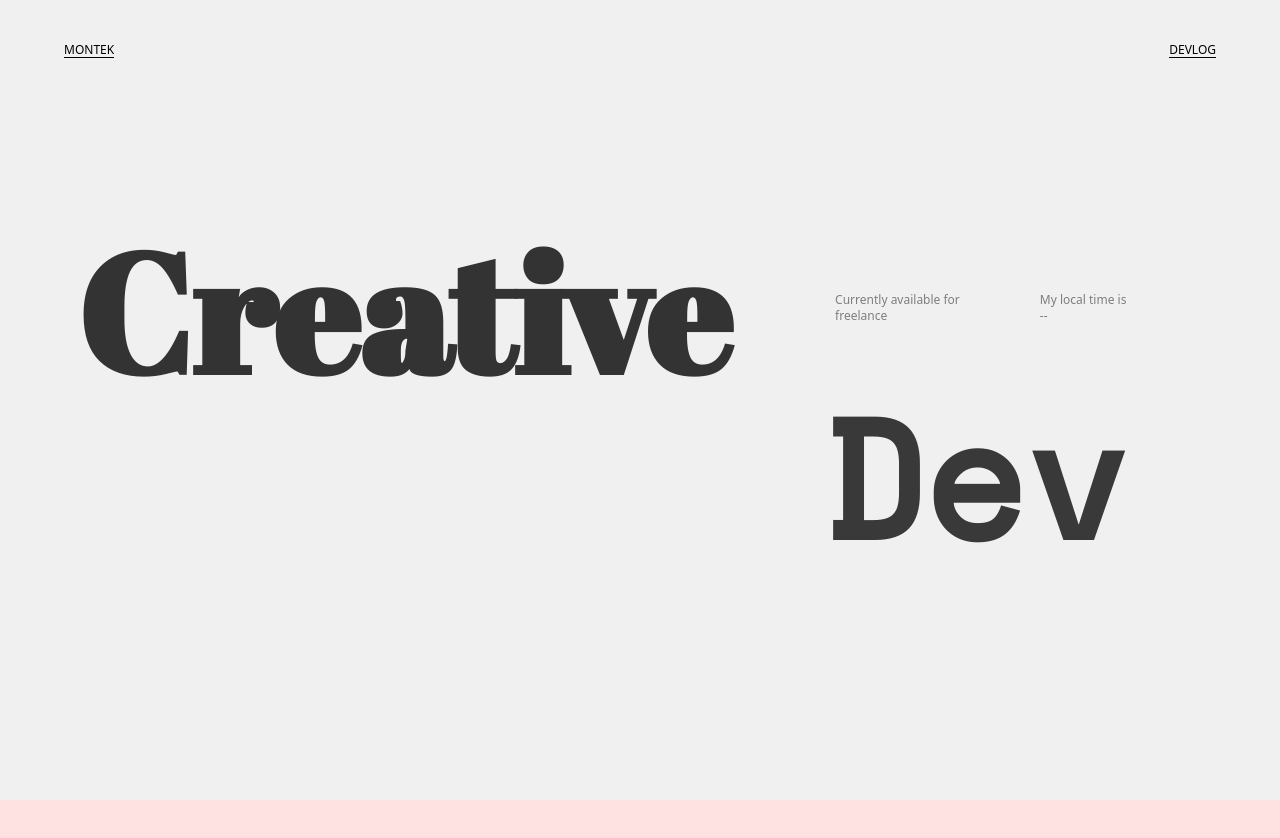
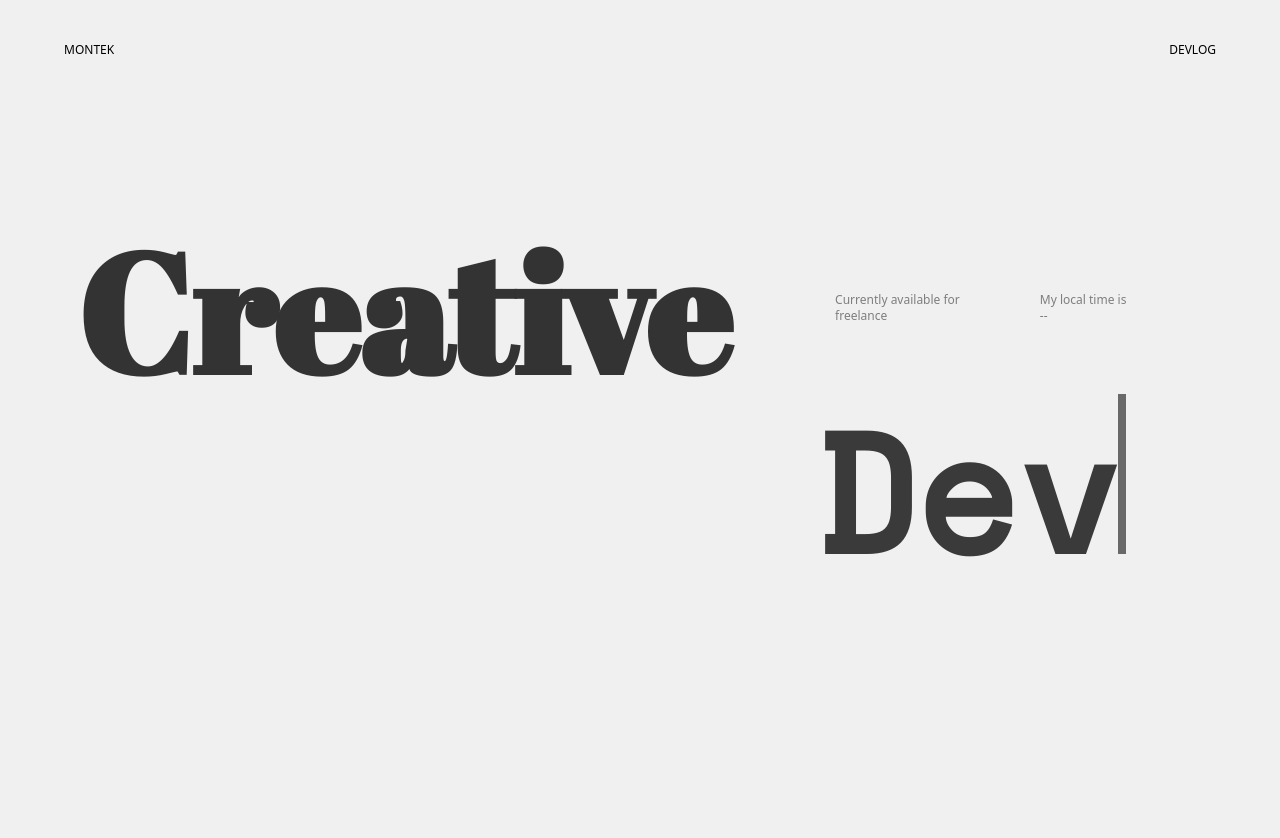
Before and after one commit to Montekkundan/Portfolio, a Next.js app: page / in a window 1280 px wide. Shown: the top 838 px of the page. Built offline with nearby package versions, Linux system fonts and the light colour scheme.

Commit message:
added scrolltrigger

```diff
--- a/components/data.ts
+++ b/components/data.ts
@@ -1,6 +1,6 @@
 export default [
     './images/me.JPG',
-    'https://drscdn.500px.org/photo/126979479/w%3D440_h%3D440/v2?webp=true&v=2&sig=09ea71b0ddb91e24a59cecfb79a0189a2ab575d10372d3e8d3258e38f97a6a49',
-
+    './images/montek.gif',
+    './images/monty.JPG',
 
   ]
--- a/next.config.js
+++ b/next.config.js
@@ -1,4 +1,5 @@
 /** @type {import('next').NextConfig} */
+
 module.exports = {
   reactStrictMode: true,
 }
--- a/pages/index.tsx
+++ b/pages/index.tsx
@@ -6,10 +6,10 @@ import { useProgress } from '@react-three/drei';
 import { motion } from 'framer-motion';
 import ReactLoading from 'react-loading';
 import metadata from '../metadata.json';
-import gsap from 'gsap';
-import { Typewriter } from 'react-simple-typewriter'
 import Link from 'next/link';
 import DragImage from '../components/draggerImage';
+import { gsap } from "gsap/dist/gsap";
+import { ScrollTrigger } from "gsap/dist/ScrollTrigger";
 
 const LoadingScreen = ({ progress }:any) => {
   return (
@@ -26,6 +26,7 @@ const pageMetadata = metadata['home'];
 
 const Home = () => {
   useEffect(() => {
+
     window.scrollTo(0, 0);
     const tl = gsap.timeline({ delay: 1 });
     tl.to('.animate-up', { y: '-=50', opacity: 0, ease: 'Circ.easeInOut', duration: 1 })
@@ -53,7 +54,25 @@ const [controlsEnabled, setControlsEnabled] = useState(false);
   // Simulate loading time
   setTimeout(() => setIsLoading(false), 3000);
   const [startTyping, setStartTyping] = useState(false);
+  gsap.registerPlugin(ScrollTrigger);
+
   useEffect(() => {
+
+    ScrollTrigger.create({
+      trigger: '#section_2',
+      start: 'top center',
+      onEnter: () => {
+        gsap.to('#section_2', { backgroundColor: '#333', duration: 0.5 });
+        gsap.to('#section_1', { backgroundColor: '#333', duration: 0.5, color: 'white' });
+        gsap.to('#cursor', { backgroundColor: '#f0f0f0', duration: 0.5  });
+      },
+      onLeaveBack: () => {
+        gsap.to('#section_2', { backgroundColor: '#f0f0f0', duration: 0.5 });
+        gsap.to('#section_1', { backgroundColor: '#f0f0f0', duration: 0.5, color: '#333' });
+        gsap.to('#cursor', { backgroundColor: '#333', duration: 0.5 });
+
+      },
+    });
     const timer = setTimeout(() => {
       setStartTyping(true);
     }, 4000); // delay of 4 seconds
@@ -89,19 +108,19 @@ const [controlsEnabled, setControlsEnabled] = useState(false);
       <div className='w-full'>
         <div className='loader  w-full h-screen bg-[#111] text-white '>
           <div className='absolute top-[5%] left-1/2 -translate-x-2/4 translate-y-0 '>
-            <h5 className='uppercase text-xs font-light text-center animate-up'>Design Portfolio</h5>
+            <h5 className='uppercase text-xs font-light text-center animate-up'>Personal Portfolio</h5>
             <h5 className='uppercase text-xs font-light text-center animate-up'>&copy; {new Date().getFullYear()}</h5>
           </div>
           <h1 className='animate-left animate-up absolute top-1/2 left-1/2 -translate-x-2/4 -translate-y-2/4 text-3xl md:text-[4vw] font-medium'>Monte<span  className='font-slack '>k</span> is a</h1>
         </div>
         <div className='green overflow-hidden w-full h-[0vh] bg-[#14CF93] absolute top-full'></div>
-        <div className='w-full h-screen bg-[#f0f0f0] '>
+        <div id='section_1' className='w-full h-screen bg-[#f0f0f0] text-[#333] '>
           <div className='navbar w-full h-[100px] flex items-center justify-between px-[5vw] py-0'>
             <Link href="/" className='uppercase font-light text-xs text-black relative under'>Montek
-              <span className=' w-full h-[1px] bg-black inline-block absolute right-0 bottom-0 line'></span>
+              <span className=' w-full h-[1px]  inline-block absolute right-0 bottom-0 line'></span>
             </Link>
             <a target="_blank" href="https://blog.montek.dev/" className='uppercase font-light text-xs text-black relative under'>Devlog
-            <span className=' w-full h-[1px] bg-black inline-block absolute right-0 bottom-0 line'></span>
+            <span className=' w-full h-[1px]  inline-block absolute right-0 bottom-0 line'></span>
             </a>
             {/* <a href="#" className='uppercase font-light text-xs text-black relative under'>link
             <span className=' w-full h-[1px] bg-black inline-block absolute right-0 bottom-0 line'></span>
@@ -111,7 +130,7 @@ const [controlsEnabled, setControlsEnabled] = useState(false);
             </a> */}
           </div>
           <div className='mt-32  flex flex-col '>
-          <div className='navbar w-full flex flex-col md:flex-row justify-between text-[#333] py-0 px-[6vw] pr-[12vw]'>
+          <div className='navbar w-full flex flex-col md:flex-row justify-between  py-0 px-[6vw] pr-[12vw]'>
           <h1 className='text-7xl md:text-[13vw] font-semibold creative text-center font-abril'>Creative</h1>
           <div className='hidden  md:flex md:space-x-20 md:ml-5'>
           <div className='mt-[5vw]  '>
@@ -124,7 +143,7 @@ const [controlsEnabled, setControlsEnabled] = useState(false);
           </div>
           </div>
         </div>
-        <div className='w-full md:flex justify-between text-[#333] py-0 px-[6vw] pr-[12vw] items-center  '>
+        <div className='w-full md:flex justify-between  py-0 px-[6vw] pr-[12vw] items-center  '>
           <svg xmlns="http://www.w3.org/2000/svg" fill="none" viewBox="0 0 24 24" strokeWidth={1.5} stroke="currentColor" className="icons hidden md:inline w-6 h-6">
   <path strokeLinecap="round" strokeLinejoin="round" d="M19.5 13.5L12 21m0 0l-7.5-7.5M12 21V3" />
 </svg>
@@ -132,8 +151,9 @@ const [controlsEnabled, setControlsEnabled] = useState(false);
           <div className='flex flex-col md:flex-row  '>
           <h1 className='text-7xl md:text-[13vw] text-center font-semibold font-slack tracking-tighter visual md:pr-32'><span>~</span>Visual </h1>
           <h1 className='text-7xl md:text-[13vw] font-semibold typewriter text-center font-mono'>
-        Dev
-      </h1>
+              <span>Dev</span>
+              <div id='cursor' className='w-1.5 h-14 md:w-2 md:h-20  xl:h-40 bg-[#333]   animate-[blink_1s_infinite] inline-block' />
+            </h1>
 
 
       </div>
@@ -155,7 +175,7 @@ const [controlsEnabled, setControlsEnabled] = useState(false);
         </div>
 
         </div>
-        <div className='w-full h-screen bg-red-100'>
+        <div  id='section_2' className='section-1 w-full h-screen bg-[#f0f0f0]' >
         </div>
 
 
--- a/styles/globals.css
+++ b/styles/globals.css
@@ -58,3 +58,10 @@
   .drag-image {
     scale: 0.8;
   }
+
+
+  @keyframes blink {
+    50% {
+      opacity: 0;
+    }
+  }
```
Also changed, not shown: public/images/monty.JPG (added), 1 other file (tests, documents, lock files or other folders).
